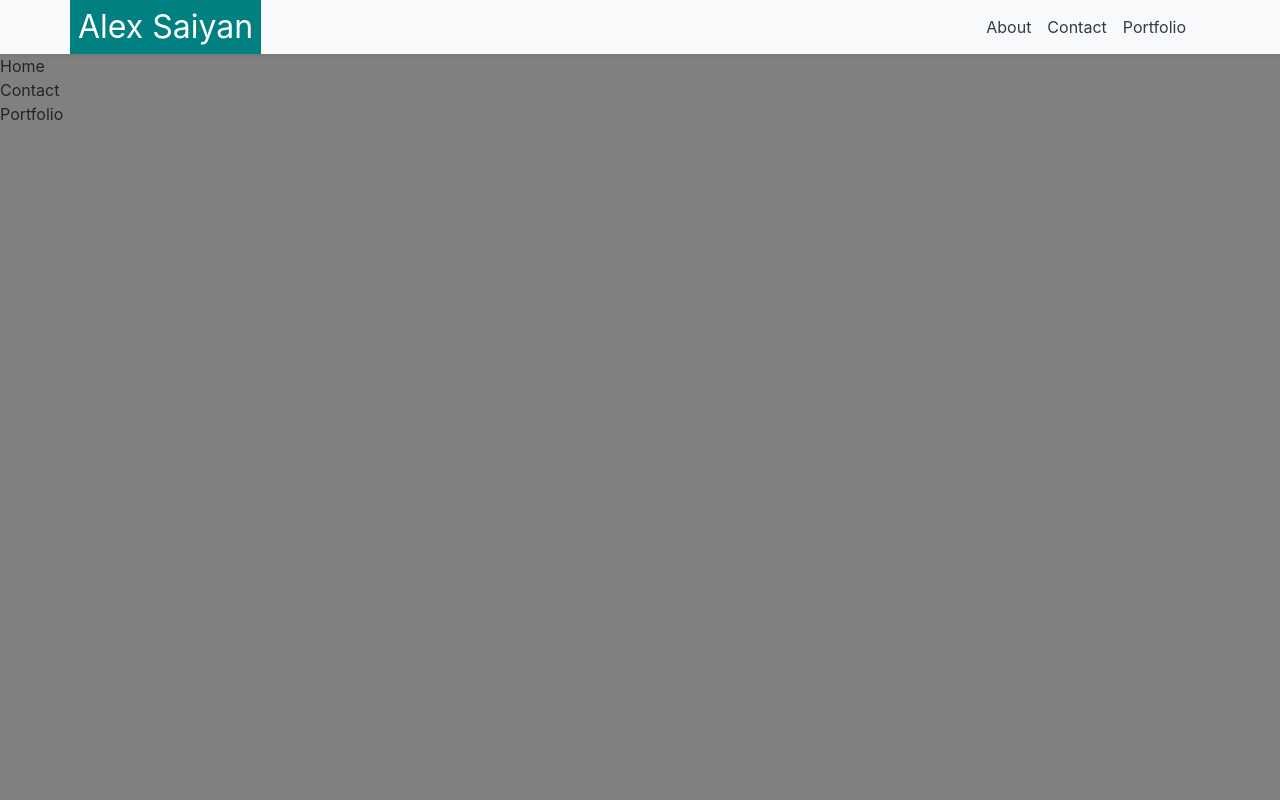
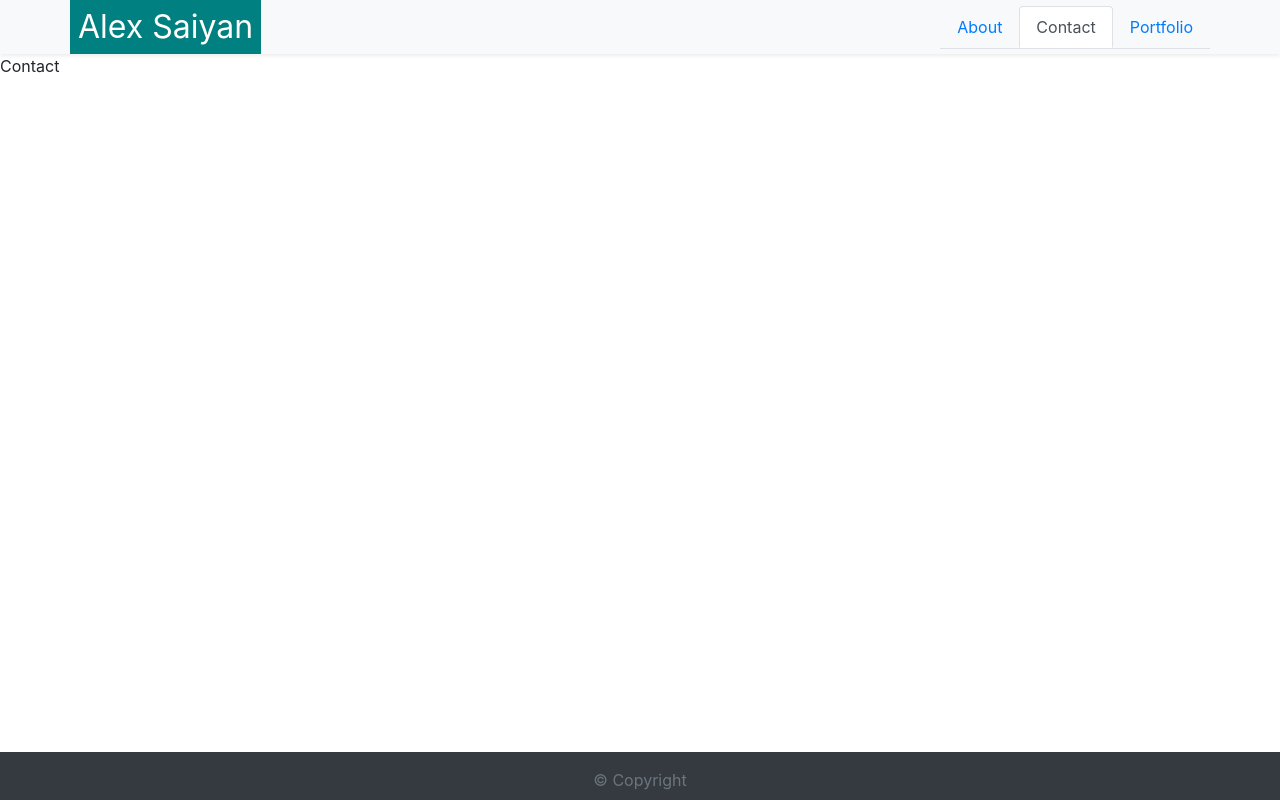
Before and after one commit to Anverch/Portfolio, a React (Create React App) app: page /contact in a window 1280 px wide. Built offline with nearby package versions, Linux system fonts and the light colour scheme.

Commit message:
update header/footer

```diff
--- a/src/App.js
+++ b/src/App.js
@@ -1,21 +1,24 @@
 import React from "react";
-// import { BrowserRouter as Router, Route } from "react-router-dom";
-import Navbar from "./components/pages/Navbar/index";
-import Home from "./components/pages/Home/Index";
+import { BrowserRouter as Router, Route } from "react-router-dom";
+import Header from "./components/pages/Header/index";
+import About from "./components/pages/About/Index";
 import Contact from "./components/pages/Contact/Index";
 import Portfolio from "./components/pages/Portfolio/Index";
-// import Footer from "./components/Footer";
+import Footer from "./components/pages/Footer/index";
+// import NavTabs from "./components/NavTabs";
 // import "./App.css";
 
 function App() {
   return (
+    <Router>
       <div>
-        <Navbar />
-          <Home />
-          <Contact />
-          <Portfolio />
-        {/* <Footer /> */}
+        <Header />
+          <Route exact path="/" component={About} />
+          <Route path="/contact" component={Contact} />
+          <Route exact path="/portfolio" component={Portfolio} />
+        <Footer />
       </div>
+    </Router>
   );
 }
 
--- a/src/components/pages/Home/Index.js
+++ b/src/components/pages/About/Index.js
@@ -1,11 +1,11 @@
 import React from "react";
 
-function Home() {
+function About() {
   return (
       <div>
-        Home
+        About
       </div>
   );
 }
 
-export default Home;
+export default About;
--- a/src/components/pages/Footer/index.js
+++ b/src/components/pages/Footer/index.js
@@ -3,7 +3,13 @@ import "./style.css";
 
 function Footer() {
   return (
-
+    <footer className="mt-auto">
+      <div className="footer-bar bg-dark p-3 text-center">
+          <span className="text-muted">© Copyright</span>
+      </div>
+        {/* <div className="bg-dark p-3 text-center">
+        </div> */}
+    </footer>
   );
 }
 
--- a/src/components/pages/Footer/style.css
+++ b/src/components/pages/Footer/style.css
@@ -1,13 +1,8 @@
-body {
-  background-color: gray;
-}
-
-h2 {
-  color: white;
-  background-color: teal;
-}
-
 .footer-bar {
   height: 10px;
   background: teal;
+  position: absolute;
+  bottom: 0;
+  width: 100%;
+  height: 3rem
 }
--- /dev/null
+++ b/src/components/pages/Header/index.js
@@ -0,0 +1,28 @@
+import React from "react";
+import { Link, useLocation } from "react-router-dom";
+import "./style.css";
+
+// Depending on the current path, this component sets the "active" class on the appropriate navigation link item
+function Header() {
+  const location = useLocation();
+  return (
+  <div className="navbar bg-light shadow-sm py-0">
+    <div className="container px-0 d-flex flex-column flex-md-row align-items-center">
+        <h2 className="my-0 p-2 mr-md-auto font-weight-normal">Alex Saiyan</h2>
+        <nav className="nav nav-tabs">
+          <Link to="/" className="p-2 text-dark" className={location.pathname === "/" ? "nav-link active" : "nav-link"}>
+            About
+          </Link>
+          <Link to="/contact" className="p-2 text-dark" className={location.pathname === "/contact" ? "nav-link active" : "nav-link"}>
+            Contact
+          </Link>
+          <Link to="/portfolio" className="p-2 text-dark" className={location.pathname === "/portfolio" ? "nav-link active" : "nav-link"}>
+            Portfolio
+          </Link>
+        </nav>
+    </div>
+  </div>
+  );
+}
+
+export default Header;
--- a/src/components/pages/Navbar/style.css
+++ b/src/components/pages/Header/style.css
@@ -2,9 +2,9 @@ nav.navbar.navbar-default {
   margin-bottom: 0;
 }
 
-body {
+/* body {
   background-color: gray;
-}
+} */
 
 h2 {
   color: white;
--- a/src/components/pages/Navbar/index.js
+++ /dev/null
@@ -1,20 +0,0 @@
-import React from "react";
-import "./style.css";
-
-// Depending on the current path, this component sets the "active" class on the appropriate navigation link item
-function Navbar() {
-  return (
-  <div class="navbar bg-light shadow-sm py-0">
-    <div class="container px-0 d-flex flex-column flex-md-row align-items-center">
-        <h2 class="my-0 p-2 mr-md-auto font-weight-normal">Alex Saiyan</h2>
-        <nav class="my-2 my-md-0 mr-md-3">
-            <a class="p-2 text-dark" href="./index.html">About</a>
-            <a class="p-2 text-dark" href="./contact.html">Contact</a>
-            <a class="p-2 text-dark" href="./portfolio.html">Portfolio</a>
-        </nav>
-    </div>
-  </div>
-  );
-}
-
-export default Navbar;
```
